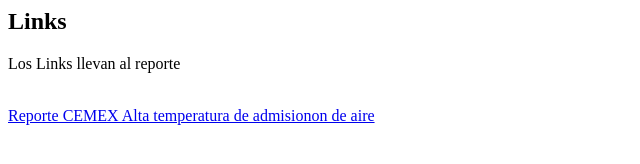
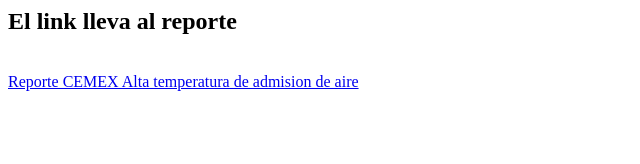
Before and after one commit to jmalagonlap/fallas_cemex, a plain HTML site: page f8780c8a2a2f18a289308b2f22faedef97f3a6ff/index.html in a window 1280 px wide. Shown: the whole page, without its empty margins (0-640 px from the left). Drawn offline with Linux system fonts and the light colour scheme.

Commit message:
Update index.html

```diff
--- a/f8780c8a2a2f18a289308b2f22faedef97f3a6ff/index.html
+++ b/f8780c8a2a2f18a289308b2f22faedef97f3a6ff/index.html
@@ -1,9 +1,8 @@
 <html>
 <header><title>Analisis fallas cemex</title></header>
 <body>
-<h2>Links</h2>
-<p>Los Links llevan al reporte</p>
+<h2>El link lleva al reporte</h2>
 <br>
-<a href="https://jmalagonlap.github.io/fallas_cemex/f8780c8a2a2f18a289308b2f22faedef97f3a6ff/gráficas_cemex.html" target="_blank">Reporte CEMEX Alta temperatura de admisionon de aire</a><br>
+<a href="https://jmalagonlap.github.io/fallas_cemex/f8780c8a2a2f18a289308b2f22faedef97f3a6ff/gráficas_cemex.html" target="_blank">Reporte CEMEX Alta temperatura de admision de aire</a><br>
  </body>
 </html>
```
